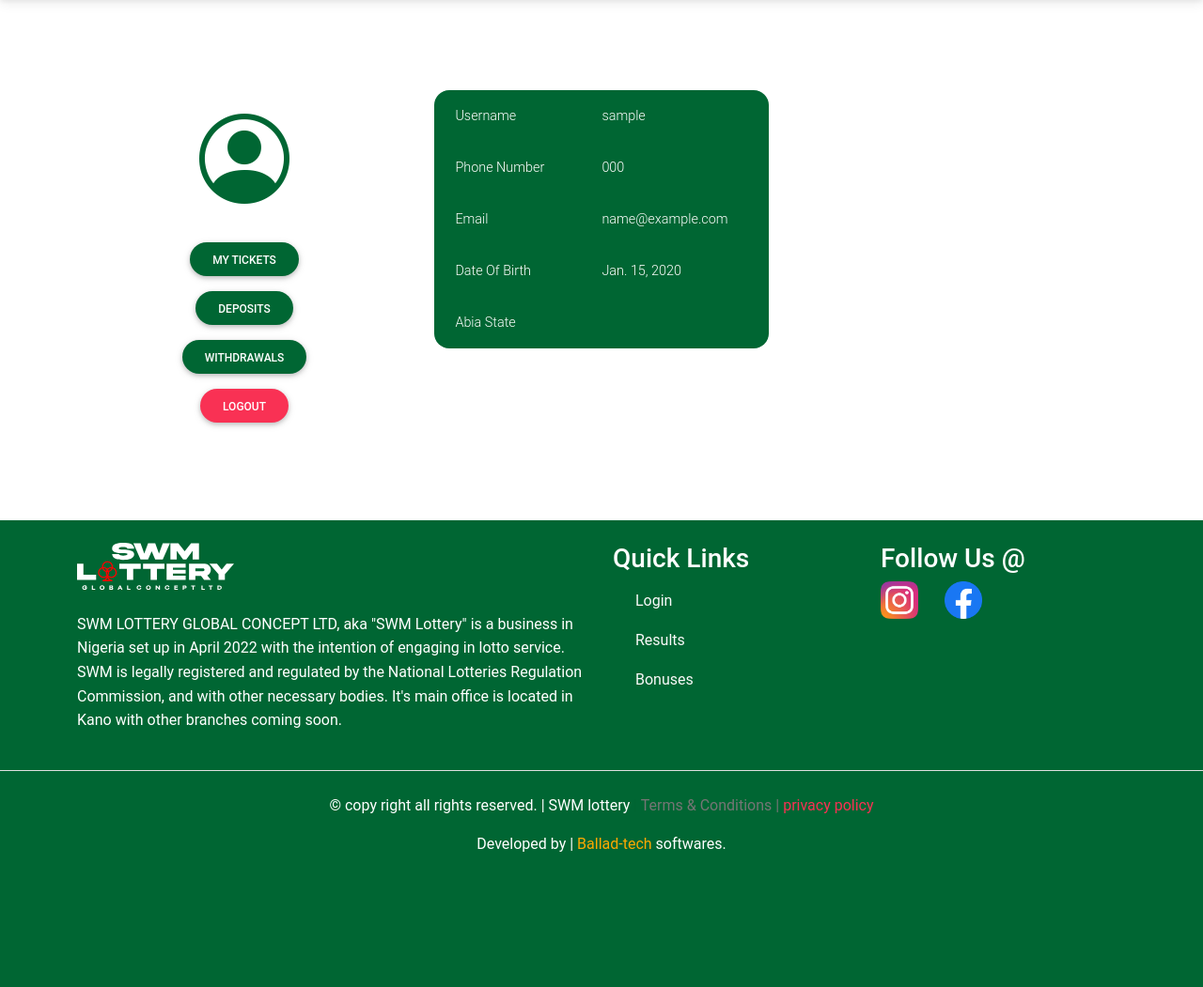
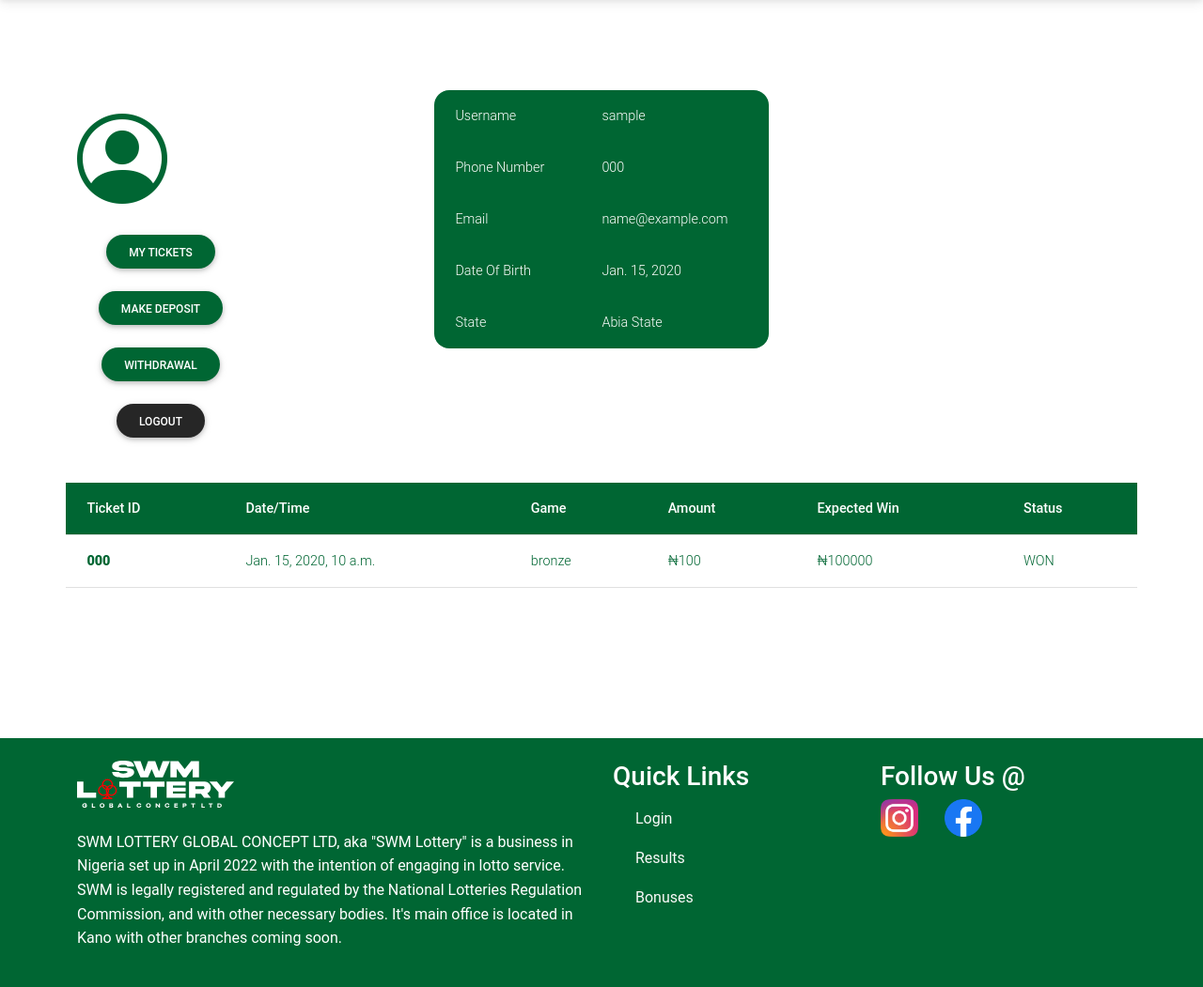
Before and after one commit to ndmichael/swm-lottery-app, a Django app: a page that uses clients/templates/account/profile.html in a window 1280 px wide. Shown: the part 135-1186 px from the top of the page at 94% size. Before the commit the page ends 1042 px from the top, so only its background shows below. Run offline with Django 4.2, Linux system fonts and the light colour scheme; tables that the repository leaves empty hold one stand-in row (values such as "Sample post"); some libraries are stand-ins or nearby versions.

Commit message:
fixing and updating profile page

```diff
--- a/clients/templates/account/profile.html
+++ b/clients/templates/account/profile.html
@@ -4,31 +4,29 @@
     <div class="container py-5">
         <div class="row">
             <div class="col-12 col-md-4">
-                <div class=" text-center">
+                <div class="">
                     <i class="bi bi-person-circle text-success" style="font-size: 6em;"></i>
-                    <div>
-                        <nav class="nav flex-column">
-                            <a class="nav-link active" aria-current="page" href="#">
-                                <button type="button" class=" btn  btn-success text-center rounded-9">
-                                    My Tickets
-                                </button>
+                    <div class=" text-center">
+                        <div class=" col-6 pb-4">
+                            <a href="#" class=" btn  btn-success text-center rounded-9">
+                                My Tickets
                             </a>
-                            <a class="nav-link" href="#">
-                                <button type="button" class=" btn btn-success text-center rounded-9">
-                                    Deposits
-                                </button>
+                        </div>
+                        <div class=" col-6 pb-4">
+                            <a href="{% url 'initiate-payment' %}" class=" btn btn-success text-center rounded-9">
+                                Make Deposit
                             </a>
-                            <a class="nav-link" href="#">
-                                <button type="button" class=" btn btn-success text-center rounded-9">
-                                    Withdrawals
-                                </button>
+                        </div>
+                        <div class=" col-6 pb-4">
+                            <a href="#withdrawal" class=" btn btn-success text-center rounded-9">
+                                Withdrawal
                             </a>
-                            <a class="nav-link" href="#">
-                                <button type="button" class=" btn btn-danger text-center rounded-9">
-                                    Logout
-                                </button>
+                        </div>
+                        <div class=" col-6">
+                            <a href="{% url 'account_logout' %}" class=" btn btn-dark text-center rounded-9">
+                                Logout
                             </a>
-                        </nav>
+                        </div>
                     </div>
 
                 </div>
@@ -59,6 +57,7 @@
                                     {% endif %}
                                 </tr>
                                 <tr>
+                                    <td>State</td>
                                     {% if user.profile.city %}
                                     <td>{{user.profile.city}}</td>
                                     {% endif %}
@@ -69,6 +68,59 @@
                 </div>
             </div>
         </div>
+        <!--end of firsst row-->
+
+        <div class=" row  py-5">
+            <table class="table table-responsive text-success">
+                <thead class="" style="color: white; background-color: #006633;">
+                    <tr>
+                        <th scope="col">Ticket ID</th>
+                        <th scope="col">Date/Time</th>
+                        <th scope="col">Game</th>
+                        <th scope="col">Amount</th>
+                        <th scope="col">Expected Win</th>
+                        <th scope="col">Status</th>
+                    </tr>
+                </thead>
+                <tbody>
+                    {%for ticket in tickets %}
+                    <tr>
+                        <td style="font-weight: 800 !important;">
+                            <b>{{ticket.ticket_code}}</b>
+                        </td>
+                        <td>{{ticket.date}}</td>
+                        <td>{{ticket.drawing_id.type}}</td>
+                        {% if ticket.drawing_id.type == 'bronze' %}
+                        <td>&#8358;100</td>
+                        {% elif ticket.drawing_id.type == 'silver' %}
+                        <td>&#8358;200</td>
+                        {% elif ticket.drawing_id.type == 'gold' %}
+                        <td>&#8358;350</td>
+                        {% elif ticket.drawing_id.type == 'platinum' %}
+                        <td>&#8358;500</td>
+                        {% else %}
+                        <td>&#8358;0</td>
+                        {% endif %} {% if ticket.drawing_id.type == 'bronze' %}
+                        <td>&#8358;100000</td>
+                        {% elif ticket.drawing_id.type == 'silver' %}
+                        <td>&#8358;1000000</td>
+                        {% elif ticket.drawing_id.type == 'gold' %}
+                        <td>&#8358;10000000</td>
+                        {% elif ticket.drawing_id.type == 'platinum' %}
+                        <td>&#8358;100000000</td>
+                        {% else %}
+                        <td>&#8358;0</td>
+                        {% endif %} {% if ticket.correct_count %}
+                        <td>WON</td>
+                        {% else %}
+                        <td>No Winning</td>
+                        {% endif %}
+                    </tr>
+                    {% endfor %}
+
+                </tbody>
+            </table>
+        </div>
     </div>
 </section>
 
--- a/clients/views.py
+++ b/clients/views.py
@@ -1,13 +1,13 @@
 from django.shortcuts import render, get_object_or_404
 from django.contrib.auth.models import User
 from lottery.models import Profile
+from lottery.models import Ticket
 
 # Create your views here.
 
 
 def profile(request, username):
     user = get_object_or_404(User, username=username)
-    context = {
-        "user": user,
-    }
+    tickets = Ticket.objects.filter(user_id=user.id).order_by("-date")
+    context = {"user": user, "tickets": tickets}
     return render(request, "account/profile.html", context)
```
